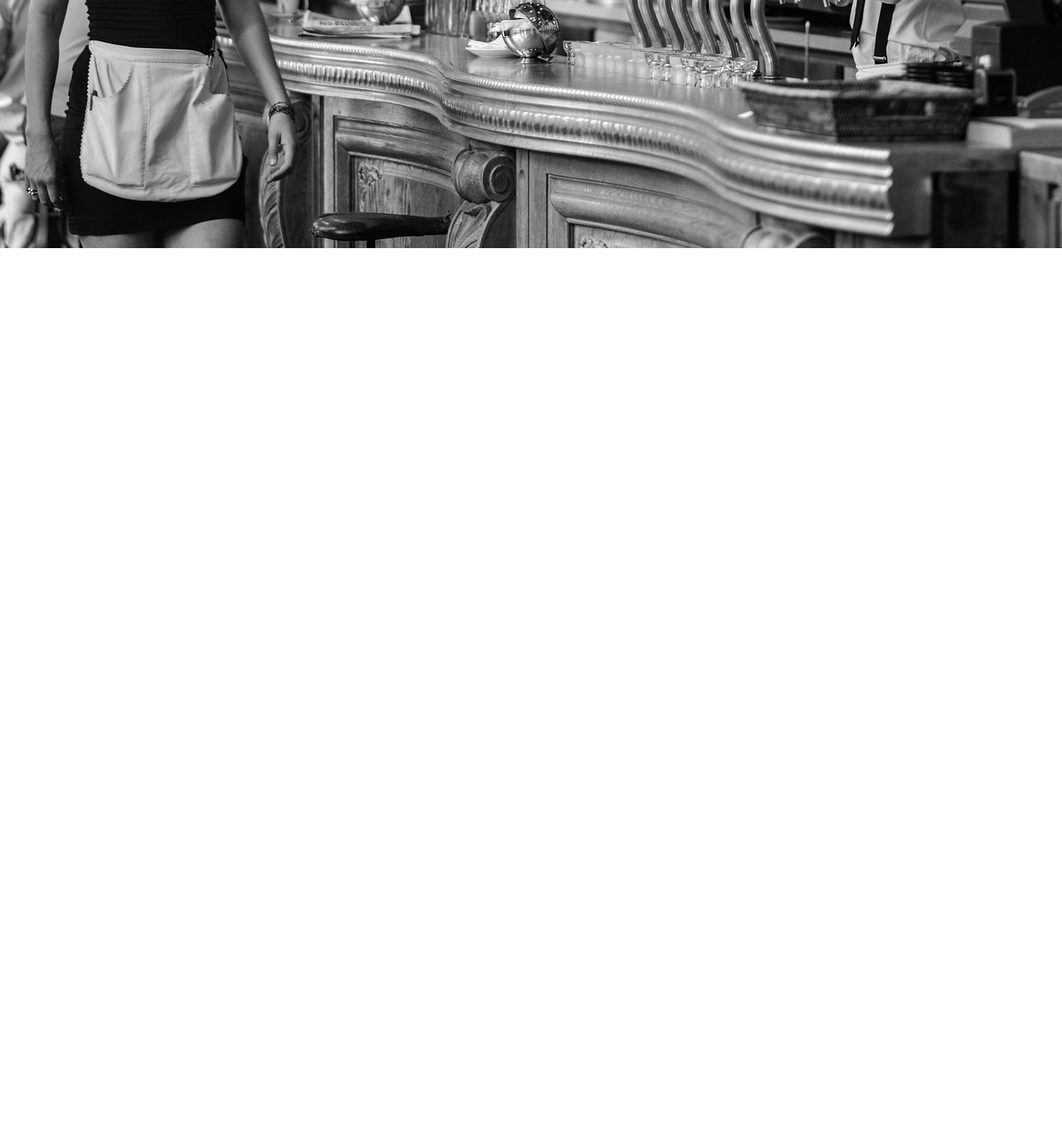
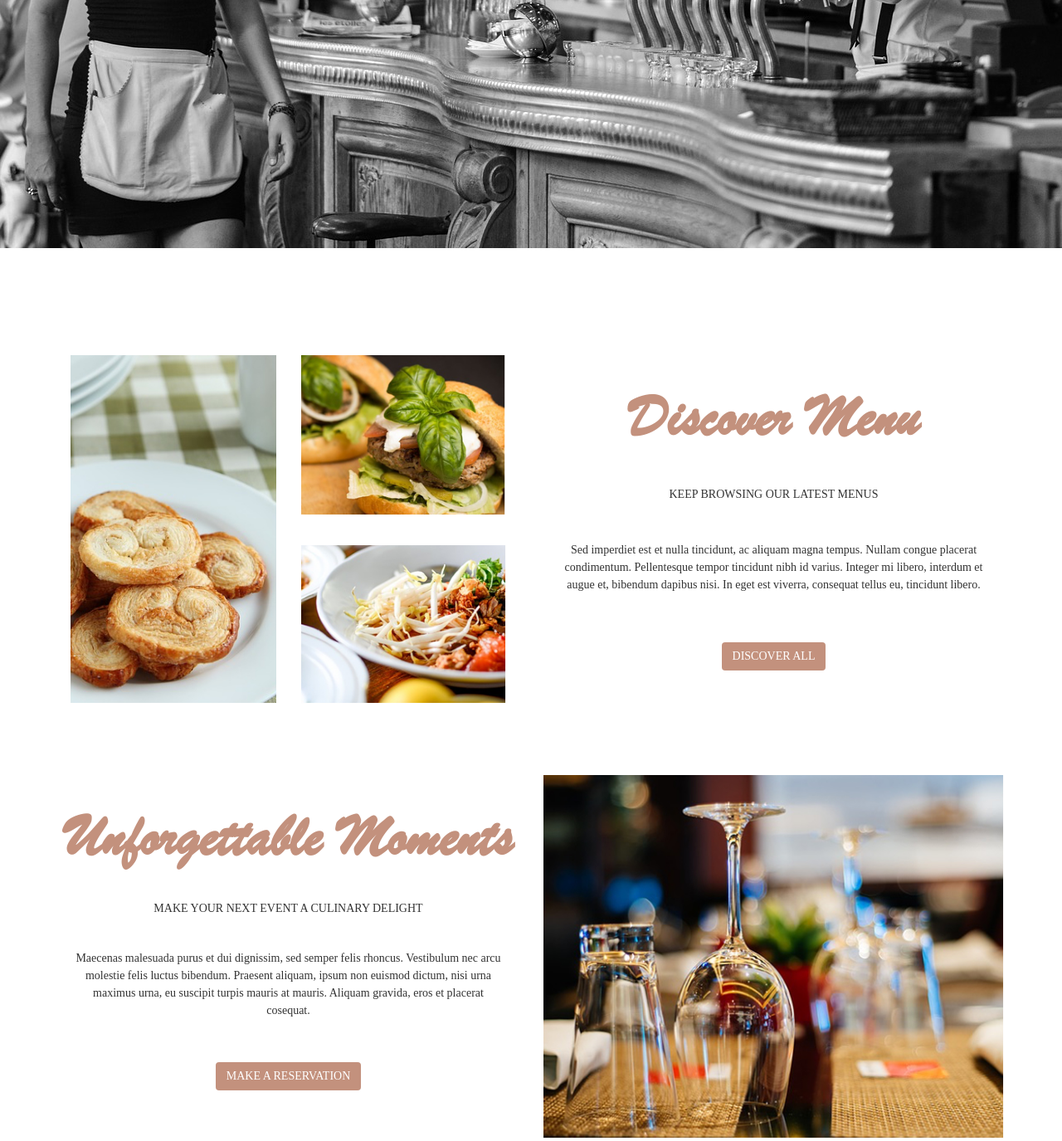
Before and after one commit to kikakikuc/Cherry, a website: page dest/index.html in a window 1280 px wide. Shown: the part 3145-4520 px from the top of the page at 83% size. Before the commit the page ends 3445 px from the top, so only its background shows below. Drawn offline with nearby package versions, Linux system fonts and the light colour scheme; a web font is replaced by a local one.

Commit message:
Home: Discover menu

```diff
--- a/Gruntfile.js
+++ b/Gruntfile.js
@@ -141,6 +141,7 @@ module.exports = function(grunt) {
 							hero_section: '<%= src_html %>/hero_section.html',
 							special_menu_section: '<%= src_html %>/special_menu_section.html',
 							parallax_section: '<%= src_html %>/parallax_section.html',
+							discover_menu_section: '<%= src_html %>/discover_menu_section.html',
 						},
 						widget: {
 							demo_widget: '<%= src_html %>/demo_widget.html',
--- a/dest/index.html
+++ b/dest/index.html
@@ -214,6 +214,40 @@
 	</div>
 </div>
 
+<div class="container discover-menu">
+	<div class="row">
+		<figure class="col-md-6">
+			<div class="col-md-6"><img src="images/home/discover-menu-1.jpg" alt=""></div>
+			<div class="col-md-6 flex-box">
+				<img src="images/home/discover-menu-2.jpg" alt="">
+				<img src="images/home/discover-menu-3.jpg" alt="">
+			</div>
+		</figure>
+
+		<article class="col-md-6">
+			<div class="flex-box">
+				<h1>Discover Menu</h1>
+				<h5>KEEP BROWSING OUR LATEST MENUS</h5>
+				<p>Sed imperdiet est et nulla tincidunt, ac aliquam magna tempus. Nullam congue placerat condimentum. Pellentesque tempor tincidunt nibh id varius. Integer mi libero, interdum et augue et, bibendum dapibus nisi. In eget est viverra, consequat tellus eu, tincidunt libero.</p>
+				<div class="row"><button class="btn btn-Pink">DISCOVER ALL</button></div>
+			</div>
+		</article>
+	</div>
+	<div class="row">
+		<article class="col-md-6">
+			<div class="flex-box">
+				<h1>Unforgettable Moments</h1>
+				<h5>MAKE YOUR NEXT EVENT A CULINARY DELIGHT</h5>
+				<p>Maecenas malesuada purus et dui dignissim, sed semper felis rhoncus. Vestibulum nec arcu molestie felis luctus bibendum. Praesent aliquam, ipsum non euismod dictum, nisi urna maximus urna, eu suscipit turpis mauris at mauris. Aliquam gravida, eros et placerat cosequat.</p>
+				<div class="row"><button class="btn btn-Pink">MAKE A RESERVATION</button></div>
+			</div>
+		</article>
+
+		<figure class="col-md-6">
+			<img src="images/home/discover-menu-4.jpg" alt="">
+		</figure>
+	</div>
+</div>
 
 <footer class="ht-footer">
 
--- a/src/less/page.less
+++ b/src/less/page.less
@@ -211,3 +211,43 @@ a:hover {
 		}
 	}
 }
+
+.discover-menu {
+	display: flex;
+		flex-direction: column;
+		justify-content: space-around;
+		height: 1200px;
+	figure {
+		.flex-box {
+			display: flex;
+			flex-direction: column;
+			justify-content: space-between;
+			height: 420px;
+		}
+	}
+	article {
+		display: flex;
+		flex-direction: column;
+		justify-content: space-around;
+		height: 420px;
+		padding: 0;
+		.flex-box {
+			text-align: center;
+			display: flex;
+			flex-direction: column;
+			justify-content: space-between;
+			height: 340px;
+			h1 {
+				.text-Heading;
+				.text-Pink;
+			}
+			h5 {
+				font-weight: 400;
+			}
+			p {
+				padding: 0 30px;
+			}
+		}
+
+	}
+}
```
Also changed, not shown: src/html/discover_menu_section.html (added, +34 -0 lines), src/index.html (+1 -0 lines), dest/css/style.css, dest/images/home/discover-menu-3.jpg (renamed from dest/images/home/dicover-menu-3.jpg).
